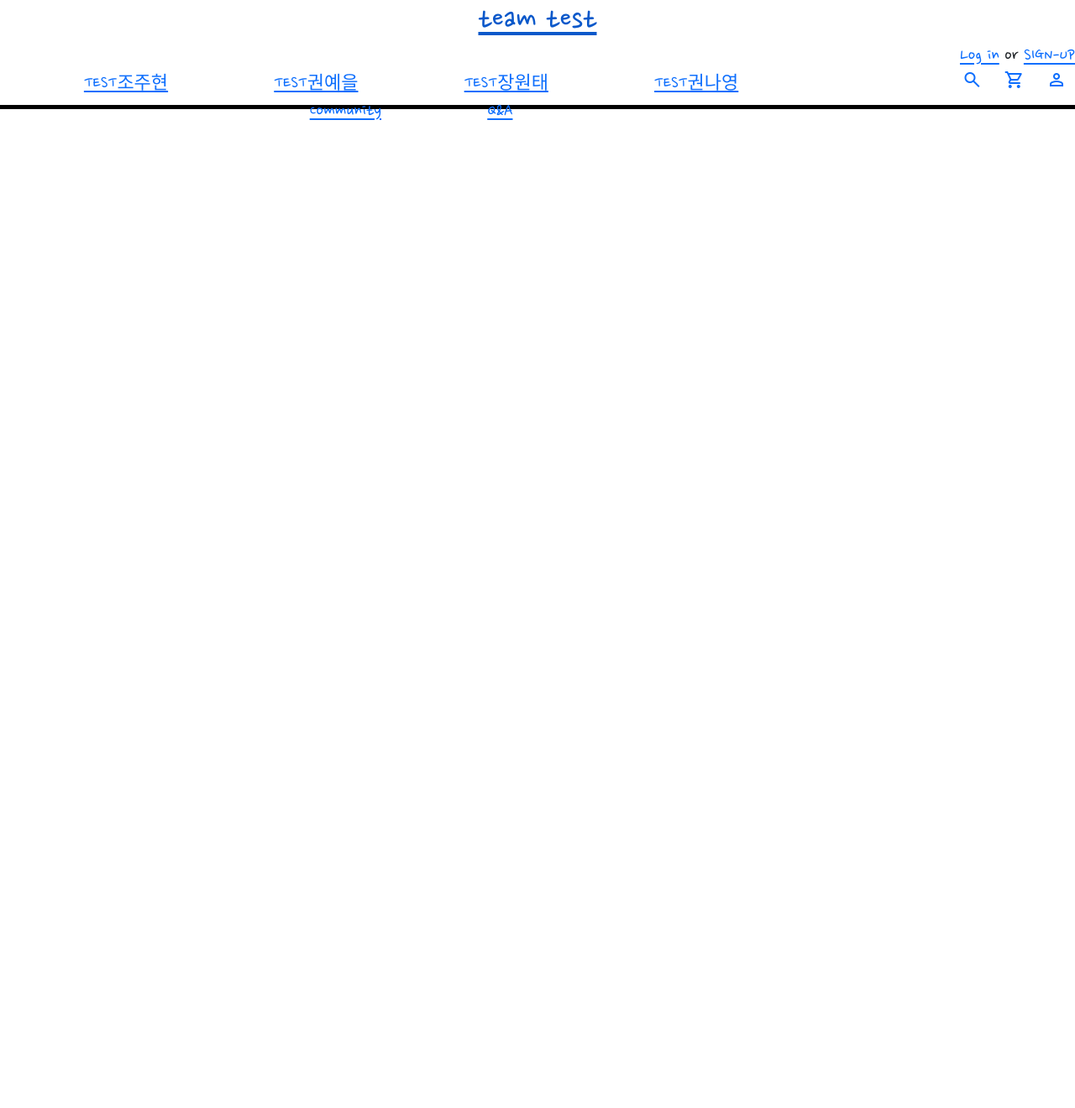
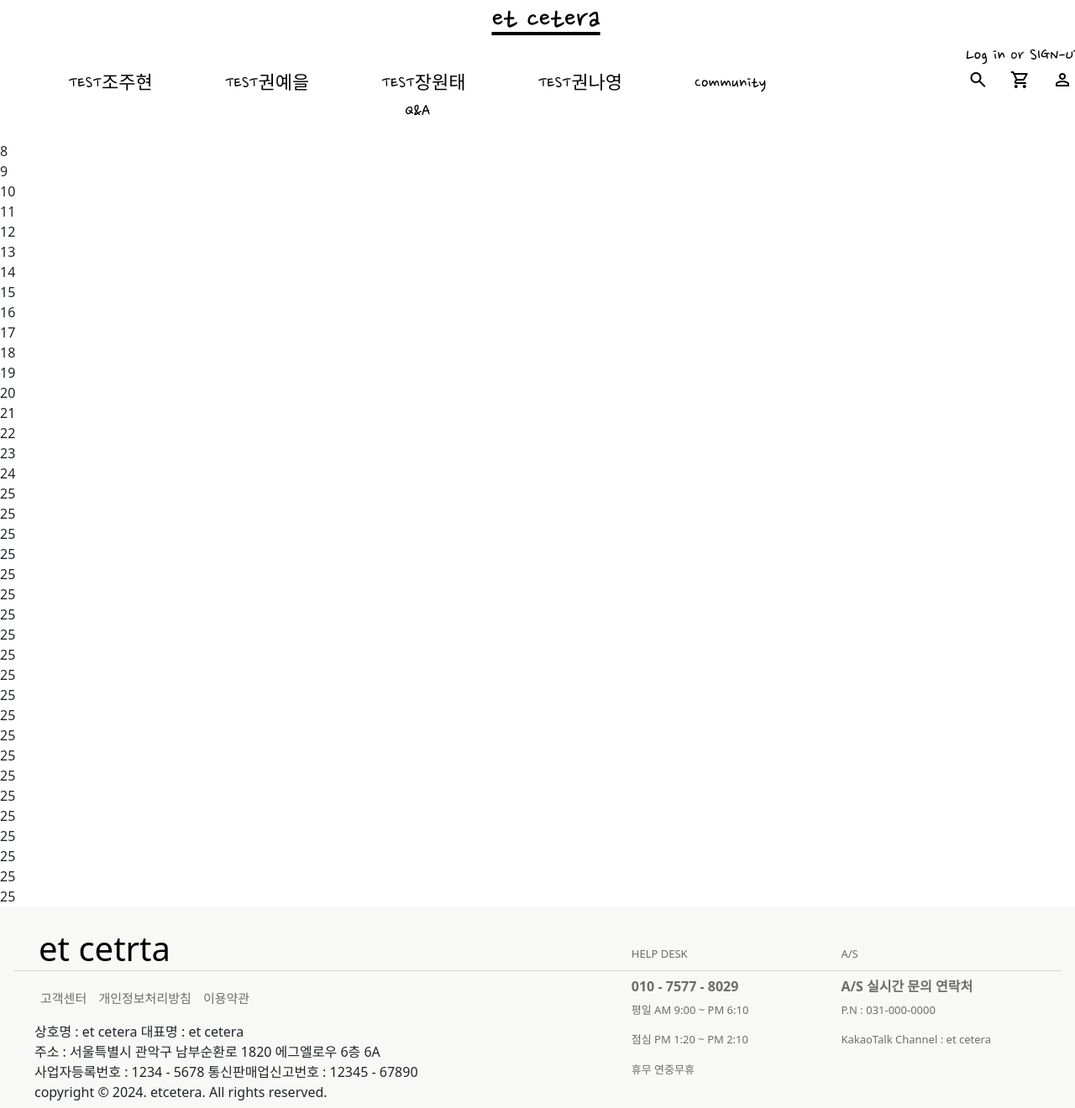
Before and after one commit to qoxopb/project, a FastAPI app: page / in a window 1280 px wide. Shown: the whole page at 84% size. Before the commit the page ends 143 px from the top, so only its background shows below. Run offline with FastAPI, Linux system fonts and the light colour scheme.

Commit message:
mainpage - Base

```diff
--- a/views/static/css/header.css
+++ /dev/null
@@ -1,17 +0,0 @@
-
-header {
-    font-family: "Nanum Pen Script", cursive;
-    font-size: 22px;
-    font-weight: 550;
-    font-style: normal;
-    border-bottom: 5px solid black;
-    height: 130px;
-}
-
-.logo_contain {height: 50px; text-align: center;}
-.inner_submenu_right {list-style: none; text-align: right;}
-.center {text-align: center; width: 74%; float: left;}
-.center ul li {list-style: none; display: inline-block ; margin: 0 60px}
-.right {width: 25%; height: 70px; text-align: right; float: right;}
-.right ul li {list-style: none; display: inline-block; margin: 0 10px;}
-.clearfix { content: ""; display: block; clear: both; }
--- /dev/null
+++ b/views/static/css/mainPage.css
@@ -0,0 +1,170 @@
+/* a 링크 관련 */
+a:link { text-decoration: none; color: black }
+a:visited { color: black }
+a:hover { text-decoration: underline; color: black; font-weight: bold; }
+a:active { color: gray; }
+
+
+
+
+header {
+    background-color: white;
+    min-width: 1300px;
+    max-width: 1900px;
+    position: relative;
+    font-family: "Nanum Pen Script", cursive;
+    font-size: 22px;
+    font-weight: 550;
+    font-style: normal;
+    display: none;
+}
+header {
+    position: fixed;
+    left: 0;
+    top: 0;
+    width: 100%;
+    z-index: 2;
+    display: block;
+    /* 화면축소했을 때 한계까지 헤더 다 보이게하는 크기 */
+    /* min-width: 1100px; */
+}
+
+.logo_contain {height: 50px; text-align: center;}
+.inner_submenu_right {list-style: none; text-align: right; margin-right: 13px;}
+.center {text-align: center; width: 74%; float: left;}
+.center ul li {list-style: none; display: inline-block ; margin: 0 40px;}
+.right {width: 25%; height: 70px; text-align: right; float: right; margin-right: 13px;}
+.right ul li {list-style: none; display: inline-block; margin: 0 10px;}
+.clearfix { content: ""; display: block; clear: both; }
+
+/* =========== FOOTER ========== */
+/* ======= FOOTER Top ====== */
+.footer_top {
+    position: relative;
+    width: 100%;
+    height: 50px;
+    margin-top: 10px;
+}
+
+
+.footer_logo {
+    position: relative;
+    width: 170px;
+    margin-left: 30px;
+}
+
+.footer_icon {
+    float: right;
+    margin: 10px;
+    position: relative;
+    bottom: 15px;
+    left: 20px;
+}
+
+.footer_icon ul {
+    margin-top: 5px;
+    vertical-align: middle;
+    margin-left: 5px;
+}
+
+.footer_icon li {
+    list-style: none;
+    display: inline-block;
+    margin-right: 10px;
+}
+
+.footer_icon img {
+    height: 25px;
+    display: block;
+    opacity: 0.8;
+    margin-top: 8px;
+}
+
+/* footer 상단하단 구분선 */
+.footerline {
+    width: 100%;
+    background-color: rgb(211, 211, 211);
+    height: 1px;
+}
+
+/* ======= FOOTER Bottom======= */
+footer {
+    position: relative;
+    vertical-align: top;
+    padding: 2vh;
+    height: 240px;
+    /* footer 배경색 */
+    background-color: rgb(238, 238, 236, .4);
+}
+
+.footer_bottom {
+    margin-top: 20px;
+}
+
+.footer_bottom .left,
+.footer_bottom .right,
+.footer_bottom .link_list li {
+    display: inline-block;
+}
+
+.footer_bottom .left{
+    height: 100px;
+    width: 50%;
+}
+
+.footer_bottom .right {
+    margin-top: -50px;
+    position: relative;
+    width: 40%;
+    font-size: 13px;
+    text-align: left;
+
+}
+
+.footer_bottom .left {
+    float: left;
+}
+
+.footer_bottom .link {
+    margin-bottom: 1em;
+}
+
+.footer_bottom .link_list a {
+    color: rgb(109, 109, 109);
+    /* === border 없는게 좋을듯 === */
+    /* font-weight: bolder; */
+    text-decoration: none;
+    margin-right: 10px;
+    font-size: 15px;
+}
+
+.footer_bottom .info p:last-child {
+    margin-top: 25px;
+    color: #b3b3b3;
+    font-size: 14px;
+}
+
+.footer_bottom .help {
+    position: absolute;
+    float: left;
+    width: 50%;
+}
+
+.footer_bottom .as {
+    position: relative;
+    margin-left: 35px;
+    float: right;
+    width: 50%;
+}
+
+.footer_bottom p,
+footer .bottom span {
+    color: rgb(109, 109, 109);
+}
+
+
+.footer_bottom .right p:nth-child(2) {
+    margin: 7px 0;
+    font-weight: bolder;
+    font-size: 1.0rem;
+}
--- a/views/templates/base.html
+++ b/views/templates/base.html
@@ -5,7 +5,7 @@
     <meta name="viewport" content="width=device-width, initial-scale=1">
     <link rel="stylesheet" href="https://cdn.jsdelivr.net/npm/bootstrap-icons@1.10.5/font/bootstrap-icons.css">
     <link rel="stylesheet" href="https://cdn.jsdelivr.net/npm/bootstrap@5.3.2/dist/css/bootstrap.min.css">
-    <link rel="stylesheet" href="{{ url_for('static', path='/css/header.css') }}">
+    <link rel="stylesheet" href="{{ url_for('static', path='/css/mainPage.css') }}">
 
 <!-- 구글 아이콘 -->
     <link rel="stylesheet"
@@ -16,15 +16,17 @@
     <link href="https://fonts.googleapis.com/css2?family=Nanum+Pen+Script&display=swap" rel="stylesheet">
 
 
-
-    <title>My Team</title>
+    <!-- favicon -->
+    <link rel="icon" href="{{ url_for('static', path='/img/logo.png') }}">
+    <title>et cetera</title>
     {% block style %} {% endblock %}
 </head>
 <body>
-
+    <div class="fullscreen">
         {% include 'include/header.html' %}
         {% block main %} {% endblock %}
         {% include 'include/footer.html' %}
+    </div>
         {% block script %} {% endblock %}
 </body>
 </html>
--- a/views/templates/include/footer.html
+++ b/views/templates/include/footer.html
@@ -0,0 +1,48 @@
+<footer>
+    <div class="inner">
+        <div class="footer_top">
+            <div class="footer_logo">
+                <a href="#">
+                    <h1>et cetrta</h1></a>
+            </div>
+        </div>
+        <div class="footerline"></div>
+        <div class="footer_bottom">
+            <div class="left">
+                <div class="link">
+                    <ul class="link_list">
+                        <li><a href="#">고객센터</a></li>
+                        <li><a href="#">개인정보처리방침</a></li>
+                        <li><a href="#">이용약관</a></li>
+                    </ul>
+                </div>
+                <div class="info">
+                    <span>&nbsp;&nbsp;&nbsp;&nbsp;&nbsp;&nbsp;상호명 &colon; et cetera </span>
+                    <span>대표명 &colon; et cetera </span>
+                    <br>
+                    <span>&nbsp;&nbsp;&nbsp;&nbsp;&nbsp;&nbsp;주소 &colon; 서울특별시 관악구 남부순환로 1820 에그엘로우 6층 6A  </span>
+                    <br>
+                    <span>&nbsp;&nbsp;&nbsp;&nbsp;&nbsp;&nbsp;사업자등록번호 &colon; 1234 &#x2D; 5678 </span>
+                    <span>통신판매업신고번호 &colon; 12345 &#x2D; 67890 </span>
+                    <div>
+                        &nbsp;&nbsp;&nbsp;&nbsp;&nbsp;&nbsp;copyright &copy; 2024. etcetera. All rights reserved.</div>
+                </div>
+            </div>
+            <div class="right">
+                <div class="help">
+                    <p>HELP DESK</p>
+                    <p>010 &#x2D; 7577 &#x2D; 8029</p>
+                    <p>평일 AM 9&colon;00 &#x7E; PM 6&colon;10</p>
+                    <p>점심 PM 1&colon;20 &#x7E; PM 2&colon;10</p>
+                    <p>휴무 연중무휴</p>
+                </div>
+                <div class="as">
+                    <p>A&sol;S</p>
+                    <p>A&sol;S 실시간 문의 연락처</p>
+                    <p>P.N : 031-000-0000</p>
+                    <p>KakaoTalk Channel : et cetera </p>
+                </div>
+            </div>
+        </div>
+    </div>
+</footer>
--- a/views/templates/include/header.html
+++ b/views/templates/include/header.html
@@ -2,8 +2,8 @@
     <div class="top">
         <div  class="inner">
             <div class="logo_contain">
-                <a class="logo" href="#">
-                    <h1>team test</h1>
+                <a class="logo" href="http://127.0.0.1:8000/">
+                    <h1>et cetera</h1>
                 </a>
             </div>
             <div class="main_title">
@@ -58,5 +58,4 @@
         </ul>
     </div>
     <div class="clearfix"></div>
-    <div class="bottom_line"></div>
 </header>
--- a/views/templates/index.html
+++ b/views/templates/index.html
@@ -2,9 +2,52 @@
 
 {% block main %}
 <main>
-    <div class="text-center">
-<!--        <img src="{{ url_for('static', path='/img/main.png') }}"-->
-<!--             alt="메인">-->
+    <div class="inner">
+        <div>1</div>
+        <div>2</div>
+        <div>3</div>
+        <div>4</div>
+        <div>5</div>
+        <div>6</div>
+        <div>7</div>
+        <div>8</div>
+        <div>9</div>
+        <div>10</div>
+        <div>11</div>
+        <div>12</div>
+        <div>13</div>
+        <div>14</div>
+        <div>15</div>
+        <div>16</div>
+        <div>17</div>
+        <div>18</div>
+        <div>19</div>
+        <div>20</div>
+        <div>21</div>
+        <div>22</div>
+        <div>23</div>
+        <div>24</div>
+        <div>25</div>
+        <div>25</div>
+        <div>25</div>
+        <div>25</div>
+        <div>25</div>
+        <div>25</div>
+        <div>25</div>
+        <div>25</div>
+        <div>25</div>
+        <div>25</div>
+        <div>25</div>
+        <div>25</div>
+        <div>25</div>
+        <div>25</div>
+        <div>25</div>
+        <div>25</div>
+        <div>25</div>
+        <div>25</div>
+        <div>25</div>
+        <div>25</div>
+        <div>25</div>
     </div>
 </main>
 {% endblock %}
```
Also changed, not shown: index.html (deleted, +0 -35 lines), views/static/img/logo.png (added).
